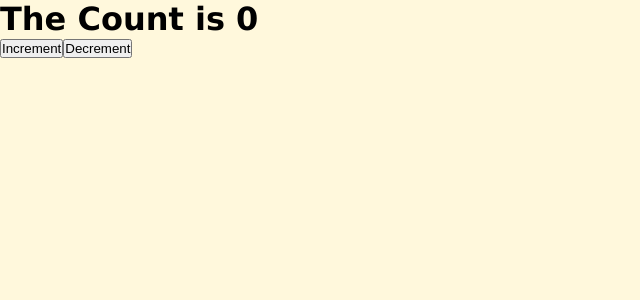
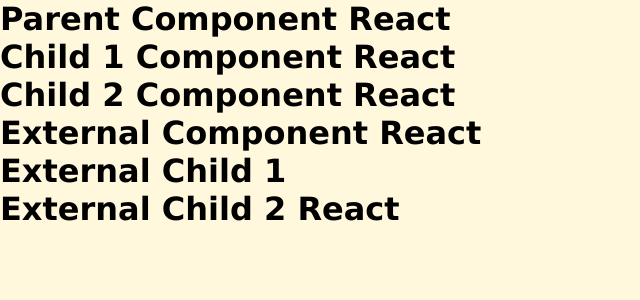
Before and after one commit to gdevakrishnan/reactpractice, a React (Create React App) app in the folder myapp/: page / in a window 1280 px wide. Shown: the top 300 px of the page, without its empty margins (0-640 px from the left). Built offline with nearby package versions, Linux system fonts and the light colour scheme.

Commit message:
useContext was completed

```diff
--- a/myapp/src/components/App.js
+++ b/myapp/src/components/App.js
@@ -1,36 +1,34 @@
-import { useState } from "react";
+import React, { createContext, useContext, useState } from "react";
+import External from "./External";
 
-export default function App() {
-  const [Count, setCount] = useState(0);
-  const [Message, setMessage] = useState("");
-  const Increment = () => {
-    if (Count < 10) {
-      setCount(Count + 1);
-    } else {
-      setMessage("The maximum count is 10")
-      setTimeout(() => {
-        setMessage("")
-      }, 3200);
-    }
-  }
+const userGlobal = createContext();
 
-  const Decrement = () => {
-    if (Count > 0) {
-      setCount(Count - 1);
-    } else {
-      setMessage("The minimum count is 0")
-      setTimeout(() => {
-        setMessage("")
-      }, 3200);
-    }
-  }
+export default function App () {
+  const [user] = useState("React");
+  return (
+    <userGlobal.Provider value={user}>
+      <h1>Parent Component {user}</h1>
+      <Child1 />
+      <External userGlobal = {userGlobal}/>
+    </userGlobal.Provider>
+  );
+}
 
+const Child1 = () => {
+  const user1 = useContext(userGlobal);
   return (
     <>
-      <h1>{`The Count is ${Count}`}</h1>
-      <button onClick={Increment}>Increment</button>
-      <button onClick={Decrement}>Decrement</button>
-      <p>{Message}</p>
+      <h1>Child 1 Component {user1}</h1>
+      <Child2 />
     </>
   );
 }
+
+const Child2 = () => {
+  const user = useContext(userGlobal)
+  return (
+    <>
+      <h1>Child 2 Component {user}</h1>
+    </>
+  );
+}
--- /dev/null
+++ b/myapp/src/components/External.js
@@ -0,0 +1,34 @@
+import { createContext, useContext, useState } from "react";
+
+const ExternalUserName = createContext()
+
+export default function External(props) {
+    const { userGlobal } = props
+    const ExternalUser = useContext(userGlobal);
+    const [user] = useState(ExternalUser)
+    return (
+        <ExternalUserName.Provider value={user}>
+            <h1>External Component {user}</h1>
+            <ExternalChild1 />
+        </ExternalUserName.Provider>
+    );
+}
+
+const ExternalChild1 = () => {
+    return (
+        <>
+            <h1>External Child 1</h1>
+            <ExternalChild2 />
+        </>
+    );
+}
+
+const ExternalChild2 = () => {
+
+    const userName = useContext(ExternalUserName);
+    return (
+        <>
+            <h1>External Child 2 {userName}</h1>
+        </>
+    );
+}
```
